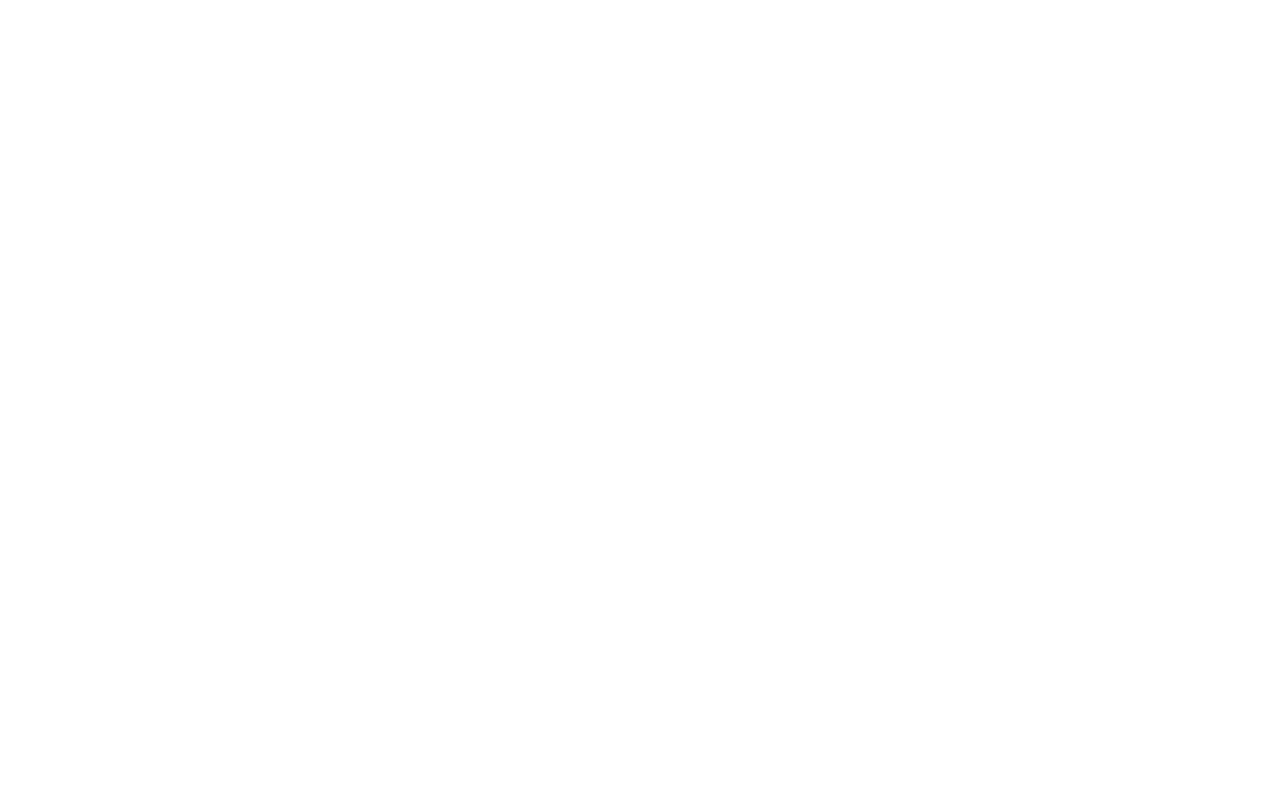
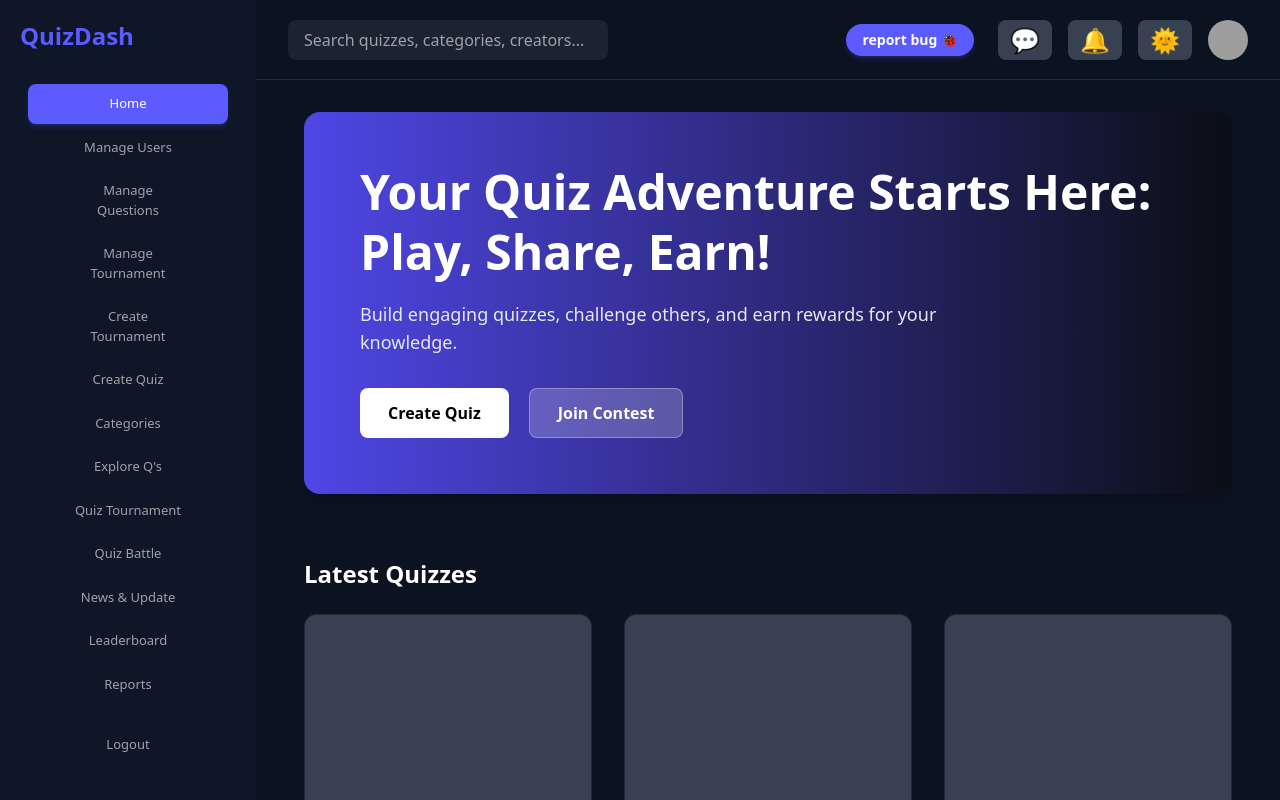
Before and after one commit to Dushyant294/Quiz_Dash, a React (Vite) app in the folder client/: page /#/ in a window 1280 px wide. Before the commit this address had no page. Built offline with nearby package versions, Linux system fonts and the light colour scheme; grey boxes are pictures that could not be loaded.

Commit message:
Added main layout and home page

```diff
--- a/client/src/App.jsx
+++ b/client/src/App.jsx
@@ -2,6 +2,8 @@
 import AuthLayout from "./layouts/AuthLayout";
 import Login from "./pages/Login";
 import Register from "./pages/Register";
+import MainLayout from "./layouts/MainLayout";
+import Home from "./pages/Home";
 
 function App() {
   return (
@@ -11,6 +13,9 @@
           <Route path="/login" element={<Login />} />
           <Route path="/register" element={<Register />} />
         </Route>
+        <Route element={<MainLayout />}>
+          <Route path="/" element={<Home />} />
+        </Route>
       </Routes>
     </HashRouter>
   );
--- /dev/null
+++ b/client/src/layouts/MainLayout.jsx
@@ -0,0 +1,20 @@
+import { Outlet } from "react-router-dom";
+import Sidebar from "../components/Sidebar";
+import Topbar from "../components/Topbar";
+
+function MainLayout() {
+    return (
+        <div className="bg-white dark:bg-[#0b1220] text-black dark:text-white min-h-screen">
+            <Sidebar />
+
+            <div className="ml-64 pt-20">
+                <Topbar />
+                <main className="px-12 py-8 h-[calc(100vh-80px)] overflow-y-auto">
+                    <Outlet />
+                </main>
+            </div>
+        </div>
+    );
+}
+
+export default MainLayout;
--- /dev/null
+++ b/client/src/pages/Home.jsx
@@ -0,0 +1,85 @@
+const quizzes = [1, 2, 3];
+const examCategories = [
+  { name: "NEET", gradient: "from-[#004D4D] to-[#00A3A3]" },
+  { name: "JEE", gradient: "from-[#0F172A] to-[#2563EB]" },
+  { name: "NDA-NA", gradient: "from-[#422006] to-[#A16207]" },
+  { name: "GATE", gradient: "from-[#450A0A] to-[#7F1D1D]" },
+  { name: "SSC CGL", gradient: "from-[#7F1D1D] to-[#EF4444]" }
+];
+
+function Home() {
+  return (
+    <div className="max-w-[1400px]">
+      {/* Hero */}
+      <div className="bg-gradient-to-r from-[#4F46E5] to-[#0B0E14] text-white rounded-2xl p-14 mb-16 shadow-lg">
+        <h1 className="text-5xl font-bold mb-3">
+          Your Quiz Adventure Starts Here:
+        </h1>
+        <h1 className="text-5xl font-bold mb-6">
+          Play, Share, Earn!
+        </h1>
+
+        <p className="text-gray-200 text-lg max-w-2xl mb-8">
+          Build engaging quizzes, challenge others, and earn rewards
+          for your knowledge.
+        </p>
+
+        <div className="flex gap-5">
+          <button className="bg-white text-black px-7 py-3 rounded-lg font-semibold hover:bg-gray-100 transition-colors">
+            Create Quiz
+          </button>
+          <button className="bg-white/20 text-white border border-white/30 px-7 py-3 rounded-lg font-semibold hover:bg-white/30 transition-colors">
+            Join Contest
+          </button>
+        </div>
+      </div>
+
+      {/* Latest Quizzes */}
+      <h2 className="text-2xl font-semibold mb-6">Latest Quizzes</h2>
+
+      <div className="grid grid-cols-1 md:grid-cols-2 lg:grid-cols-3 gap-8 mb-14">
+        {quizzes.map((item) => (
+          <div key={item} className="bg-white dark:bg-[#1b2230] rounded-xl overflow-hidden shadow-lg border border-gray-100 dark:border-gray-800">
+            <div className="h-48 bg-gray-300 dark:bg-gray-700 w-full object-cover"></div>
+
+            <div className="p-5">
+              <span className="text-[10px] bg-[#FACC15] text-black px-2 py-0.5 rounded-md font-bold uppercase">
+                Medium
+              </span>
+
+              <h3 className="text-lg font-semibold mt-3 text-black dark:text-white">
+                Sample Quiz Title
+              </h3>
+              <div className="text-gray-500 text-xs mt-1">Technology</div>
+
+              <div className="flex justify-between items-center mt-4">
+                <span></span>
+                <button className="bg-[#4F46E5] hover:bg-[#4338CA] text-white px-3 py-1.5 rounded-lg text-xs font-semibold transition-colors">
+                  Play Now
+                </button>
+              </div>
+            </div>
+          </div>
+        ))}
+      </div>
+
+      {/* Categories */}
+      <h2 className="text-2xl font-semibold mb-6">Quiz Categories</h2>
+
+      <div className="grid grid-cols-2 lg:grid-cols-5 gap-6">
+        {examCategories.map((cat) => (
+          <div
+            key={cat.name}
+            className={`bg-gradient-to-b ${cat.gradient} rounded-2xl h-48 flex items-end justify-center pb-6 shadow-lg border border-white/10 hover:scale-[1.02] cursor-pointer transition-transform`}
+          >
+            <span className="text-white text-xl font-extrabold tracking-widest uppercase">
+              {cat.name}
+            </span>
+          </div>
+        ))}
+      </div>
+    </div>
+  );
+}
+
+export default Home;
```
